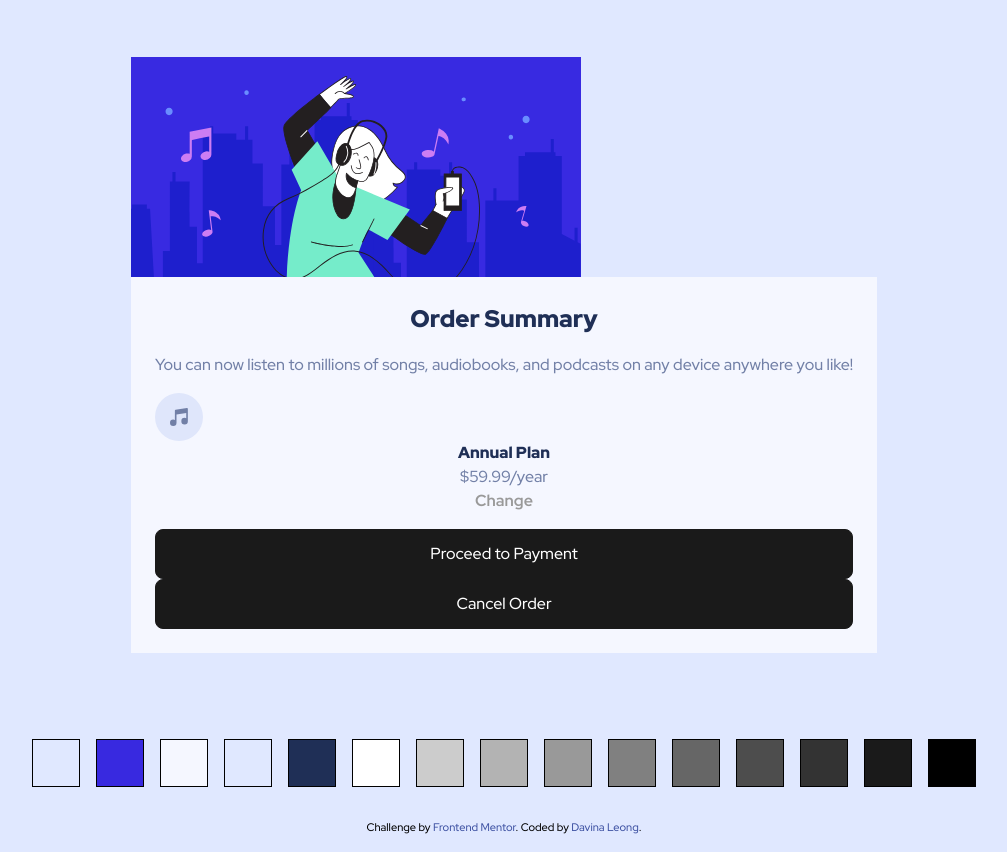
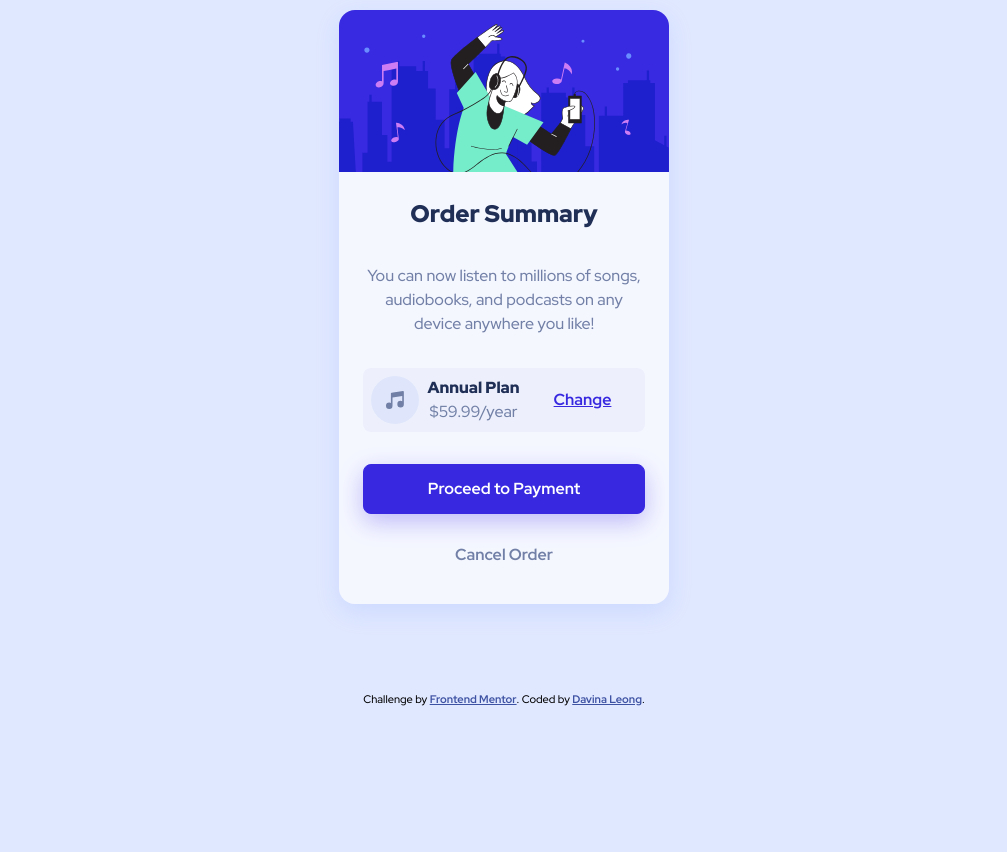
Before and after one commit to davinaleong/fem-order-summary-component, a website built with Vite: page index.html in a window 1280 px wide. Shown: the part 77-929 px from the top of the page, without its empty margins (136-1143 px from the left). After the commit the page ends 801 px from the top, so only its background shows below. Built offline with nearby package versions, Linux system fonts and the light colour scheme.

Commit message:
Done with challenge

```diff
--- a/index.html
+++ b/index.html
@@ -33,26 +33,26 @@
       }
     </style>
   </head>
-  <body class="bg-primary-100 p-400">
-    <h1 class="visuall-hidden">Order Summary Component</h1>
+  <body class="bg-primary-200 p-400">
+    <h1 class="visually-hidden">Order Summary Component</h1>
 
     <main class="main-grid">
-      <div class="card-grid | text-neutral-400 br-400">
+      <div class="card-grid | bs-neutral-400 bg-400 text-neutral-400 br-400">
         <img
           src="./images/illustration-hero.svg"
           alt="Card Image"
           class="card-image"
         />
         <div class="card-body | bg-neutral-100 ta-center p-500">
-          <h2 class="card-title | fw-black text-neutral-900 mb-400">
+          <h2 class="card-title | fw-black text-neutral-900 mb-600">
             Order Summary
           </h2>
-          <p class="mb-400">
+          <p class="mb-600">
             You can now listen to millions of songs, audiobooks, and podcasts on
             any device anywhere you like!
           </p>
-          <div class="line-items | mb-400">
-            <div class="line-item">
+          <div class="line-items-flex | mb-600">
+            <div class="line-item | bg-primary-100 p-200 br-200">
               <img
                 src="./images/icon-music.svg"
                 alt="Music Note"
@@ -62,36 +62,18 @@
                 Annual Plan
               </div>
               <div class="item-price">$59.99/year</div>
-              <a href="#" class="item-link | fw-bold">Change</a>
+              <a href="#" class="item-link">Change</a>
             </div>
           </div>
-          <div class="button-container">
-            <button class="btn btn-primary btn-full">Proceed to Payment</button>
+          <div class="buttons-flex">
+            <button class="btn btn-primary btn-full | bs-primary-400">
+              Proceed to Payment
+            </button>
             <button class="btn btn-link btn-full">Cancel Order</button>
           </div>
         </div>
       </div>
     </main>
-
-    <div class="swatches | py-400">
-      <div class="bg-primary-100">&nbsp;</div>
-      <div class="bg-primary-400">&nbsp;</div>
-
-      <div class="bg-neutral-100">&nbsp;</div>
-      <div class="bg-neutral-800">&nbsp;</div>
-      <div class="bg-neutral-900">&nbsp;</div>
-
-      <div class="bg-grey-100">&nbsp;</div>
-      <div class="bg-grey-200">&nbsp;</div>
-      <div class="bg-grey-300">&nbsp;</div>
-      <div class="bg-grey-400">&nbsp;</div>
-      <div class="bg-grey-500">&nbsp;</div>
-      <div class="bg-grey-600">&nbsp;</div>
-      <div class="bg-grey-700">&nbsp;</div>
-      <div class="bg-grey-800">&nbsp;</div>
-      <div class="bg-grey-900">&nbsp;</div>
-      <div class="bg-grey-1000">&nbsp;</div>
-    </div>
 
     <div class="attribution | py-400">
       Challenge by
--- a/styles/main.css
+++ b/styles/main.css
@@ -21,7 +21,9 @@
 
 /** Root **/
 :root {
-  --clr-primary-100: hsl(225, 100%, 94%);
+  --clr-primary-100: hsl(230, 75%, 96%);
+  --clr-primary-200: hsl(225, 100%, 94%);
+  --clr-primary-300: hsl(245, 83%, 68%);
   --clr-primary-400: hsl(245, 75%, 52%);
 
   --clr-neutral-100: hsl(225, 100%, 98%);
@@ -155,11 +157,11 @@ b {
 }
 
 a {
-  --clr-link: var(--clr-grey-400);
-  --clr-hover-link: var(--clr-grey-400);
+  --clr-link: var(--clr-primary-400);
+  --clr-hover-link: var(--clr-primary-300);
 
   color: var(--clr-link);
-  text-decoration: none;
+  font-weight: var(--fw-bold);
 }
 
 a:where(:hover, :focus, :focus-visible) {
@@ -199,11 +201,26 @@ a:where(:hover, :focus, :focus-visible) {
   width: 100%;
 }
 
-.btn-secondary {
-  --btn-bg-clr: var(--clr-secondary-400);
-  --btn-border-clr: var(--clr-secondary-400);
-  --btn-hover-bg-clr: var(--clr-secondary-900);
-  --btn-hover-border-clr: var(--clr-secondary-900);
+.btn-primary {
+  --btn-bg-clr: var(--clr-primary-400);
+  --btn-border-clr: var(--clr-primary-400);
+
+  --btn-hover-bg-clr: var(--clr-primary-300);
+  --btn-hover-border-clr: var(--clr-primary-300);
+
+  font-weight: var(--fw-bold);
+}
+
+.btn-link {
+  --btn-clr: var(--clr-neutral-400);
+  --btn-bg-clr: transparent;
+  --btn-border-clr: transparent;
+
+  --btn-hover-clr: var(--clr-neutral-900);
+  --btn-hover-bg-clr: transparent;
+  --btn-hover-border-clr: transparent;
+
+  font-weight: var(--fw-bold);
 }
 
 /** Content - Layout **/
@@ -213,6 +230,48 @@ a:where(:hover, :focus, :focus-visible) {
   display: grid;
   justify-items: center;
   align-items: center;
+}
+
+.card-grid {
+  max-width: 20.625em;
+  min-height: 35.625em;
+  overflow: hidden;
+}
+
+.line-items-flex {
+  display: flex;
+  flex-direction: column;
+  gap: var(--size-400);
+}
+
+.line-item {
+  display: grid;
+  grid-template-columns: 3em 1fr 1fr;
+  grid-template-rows: repeat(2, 1.5em);
+  overflow: hidden;
+}
+
+.item-title {
+  grid-column: 2;
+  grid-row: 1;
+}
+
+.item-price {
+  grid-column: 2;
+  grid-row: 2;
+}
+
+.item-link {
+  grid-column: 3;
+  grid-row: 1 / span 2;
+  justify-self: center;
+  align-self: center;
+}
+
+.buttons-flex {
+  display: flex;
+  flex-direction: column;
+  gap: var(--size-400);
 }
 
 /** Content - End **/
@@ -230,14 +289,24 @@ a:where(:hover, :focus, :focus-visible) {
   border: 0;
 }
 
-.bs-400 {
-  box-shadow: 0 0.5em 0.7em 0 hsla(0, 0%, 0%, 0.2);
+.bs-primary-400 {
+  box-shadow: 0 0.5em 1.5em 0 hsl(245, 83%, 85%);
+}
+
+.bs-neutral-400 {
+  box-shadow: 0 0.5em 1.5em 0 hsl(225, 100%, 90%);
 }
 
 /** Utility - Colours **/
 .text-primary-100 {
   color: var(--clr-primary-100);
 }
+.text-primary-200 {
+  color: var(--clr-primary-200);
+}
+.text-primary-300 {
+  color: var(--clr-primary-300);
+}
 .text-primary-400 {
   color: var(--clr-primary-400);
 }
@@ -286,6 +355,12 @@ a:where(:hover, :focus, :focus-visible) {
 /** Utility - Background Colours **/
 .bg-primary-100 {
   background-color: var(--clr-primary-100);
+}
+.bg-primary-200 {
+  background-color: var(--clr-primary-200);
+}
+.bg-primary-300 {
+  background-color: var(--clr-primary-300);
 }
 .bg-primary-400 {
   background-color: var(--clr-primary-400);
```
